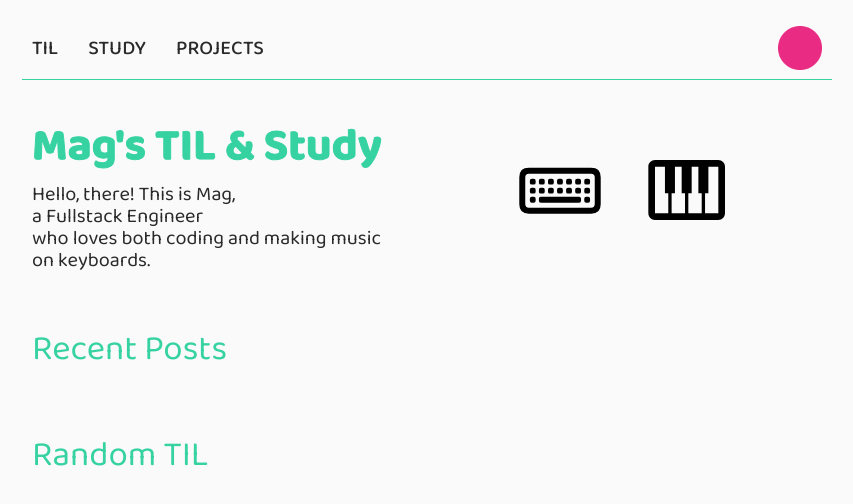
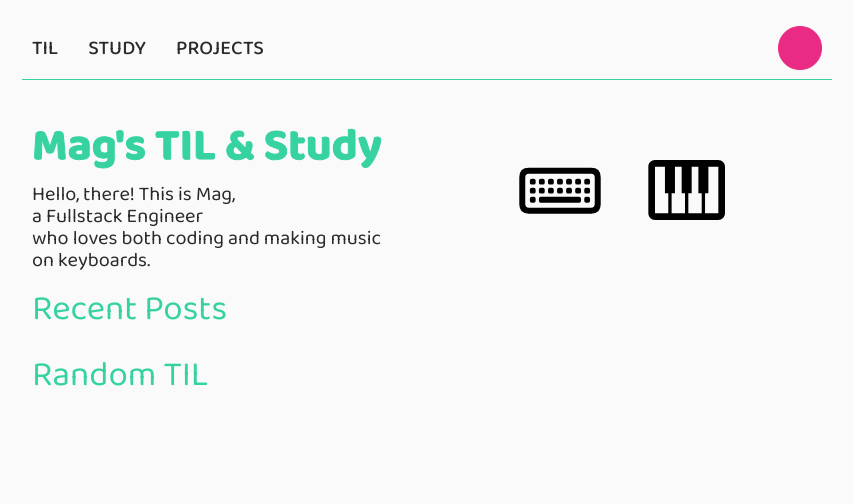
Before and after one commit to nahyukk/mag-devlog, a Next.js app: page / in a window 1280 px wide. Shown: the top 504 px of the page, without its empty margins (213-1066 px from the left). Built offline with nearby package versions, Linux system fonts and the light colour scheme.

Commit message:
💄TIL - modified the style due to the TIL filter component

```diff
--- a/app/page.module.css
+++ b/app/page.module.css
@@ -17,7 +17,7 @@
 	justify-content: flex-start;
 	width: 100%;
 	padding: 0 10px;
-	gap: 50px;
+	gap: 10px;
 }
 
 @media (min-width: 810px) {
@@ -85,7 +85,8 @@
 }
 
 @media (min-width: 810px) {
-	.TILCard, .StudyCard {
+	.TILCard,
+	.StudyCard {
 		width: 800px;
 	}
 }
```
